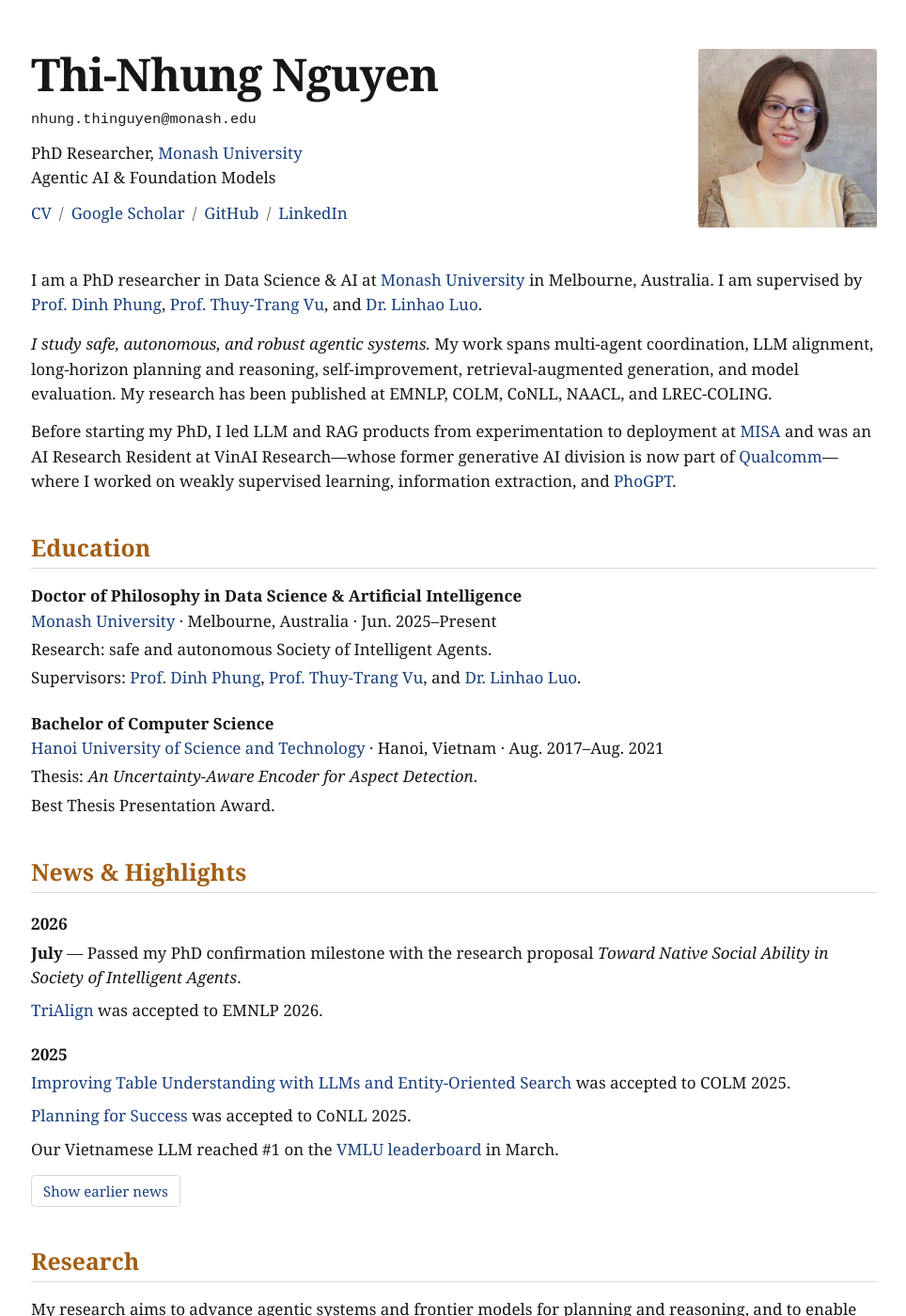
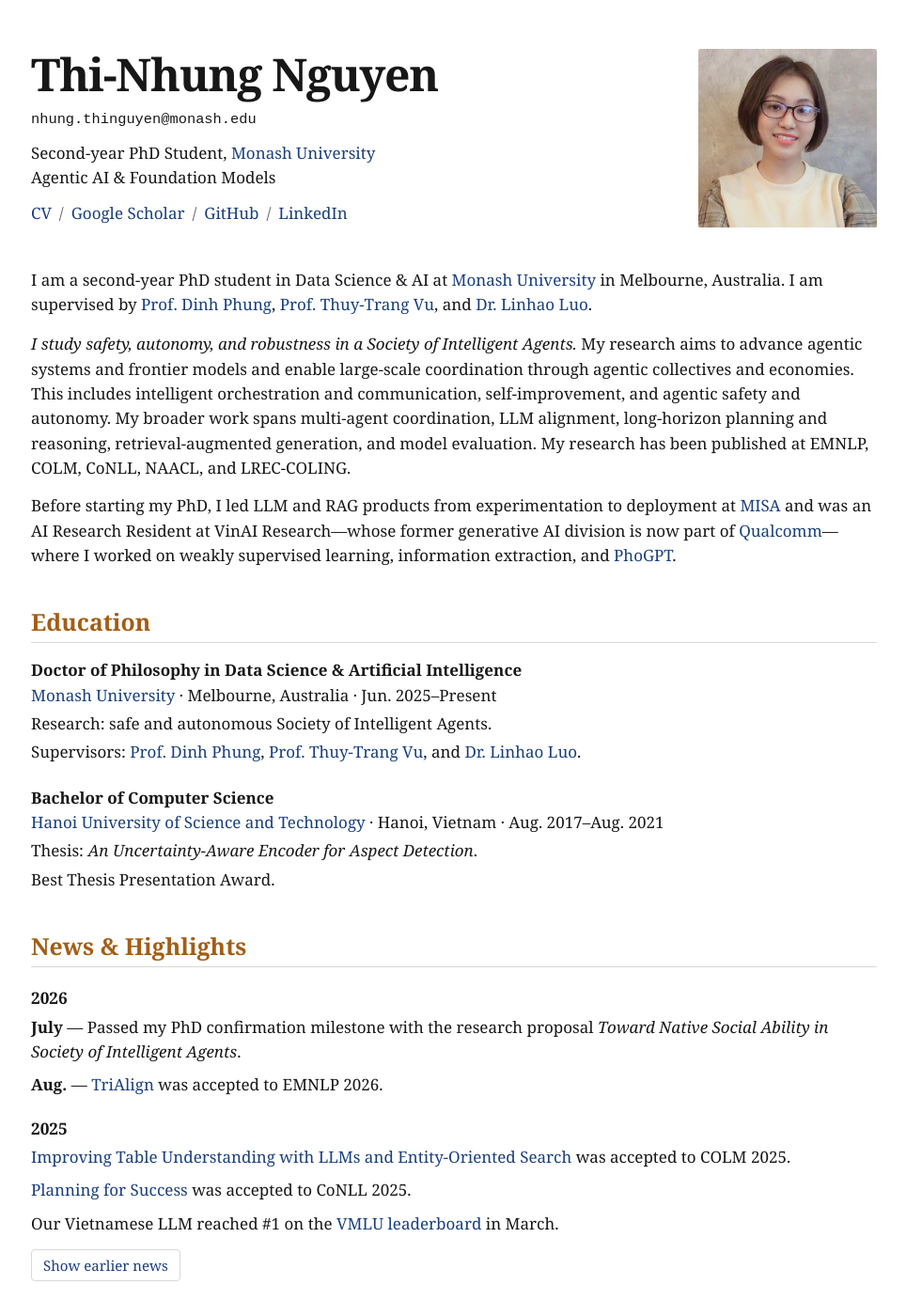
Before and after one commit to nhungnt7/nhungnt7.github.io, a Jekyll site: the page built from _pages/about.md, in a window 1280 px wide and 1400 px high. Shown: the whole window at 94% size, without its empty margins (157-1121 px from the left). Built offline with Jekyll 4.4.1, drawn with Linux system fonts in a browser that asks for light colours; some of the changed text lies outside the part shown.

Commit message:
Merge research profile and update PhD status

```diff
--- a/_config.yml
+++ b/_config.yml
@@ -7,7 +7,7 @@
 
 # Site Settings
 title                    : "Thi-Nhung Nguyen"
-description              : "PhD Researcher in Agentic AI and Foundation Models at Monash University"
+description              : "Second-year PhD Student in Agentic AI and Foundation Models at Monash University"
 url                      : "https://nhungnt7.github.io"
 baseurl                  : ""
 repository               : "nhungnt7/nhungnt7.github.io"
@@ -25,7 +25,7 @@
 author:
   name             : "Thi-Nhung Nguyen"
   avatar           : "images/avatar.png"
-  bio              : "PhD Researcher · Agentic AI & Foundation Models"
+  bio              : "Second-year PhD Student · Agentic AI & Foundation Models"
   location         : "Melbourne, Australia"
   employer         :
   pubmed           :
--- a/_layouts/simple.html
+++ b/_layouts/simple.html
@@ -4,9 +4,9 @@
     <meta charset="utf-8">
     <meta name="viewport" content="width=device-width, initial-scale=1">
     <title>Thi-Nhung Nguyen</title>
-    <meta name="description" content="PhD Researcher in Agentic AI and Foundation Models at Monash University">
+    <meta name="description" content="Second-year PhD Student in Agentic AI and Foundation Models at Monash University">
     <meta property="og:title" content="Thi-Nhung Nguyen">
-    <meta property="og:description" content="PhD Researcher in Agentic AI and Foundation Models at Monash University">
+    <meta property="og:description" content="Second-year PhD Student in Agentic AI and Foundation Models at Monash University">
     <meta property="og:type" content="website">
     <meta property="og:url" content="{{ page.url | absolute_url }}">
     <link rel="canonical" href="{{ page.url | absolute_url }}">
@@ -20,7 +20,7 @@
           <h1>Thi-Nhung Nguyen</h1>
           <p class="profile__email"><a href="mailto:nhung.thinguyen@monash.edu">nhung.thinguyen@monash.edu</a></p>
           <p class="profile__role">
-            PhD Researcher, <a href="https://www.monash.edu/">Monash University</a><br>
+            Second-year PhD Student, <a href="https://www.monash.edu/">Monash University</a><br>
             Agentic AI &amp; Foundation Models
           </p>
           <nav class="profile__links" aria-label="Profile links">
--- a/_pages/about.md
+++ b/_pages/about.md
@@ -2,15 +2,15 @@
 layout: simple
 permalink: /
 title: "Thi-Nhung Nguyen"
-excerpt: "PhD Researcher in Agentic AI and Foundation Models at Monash University."
+excerpt: "Second-year PhD Student in Agentic AI and Foundation Models at Monash University."
 redirect_from:
   - /about/
   - /about.html
 ---
 
-I am a PhD researcher in Data Science & AI at [Monash University](https://www.monash.edu/) in Melbourne, Australia. I am supervised by [Prof. Dinh Phung](https://dinhphung.ml/), [Prof. Thuy-Trang Vu](https://trangvu.github.io/), and [Dr. Linhao Luo](https://rmanluo.github.io/).
+I am a second-year PhD student in Data Science & AI at [Monash University](https://www.monash.edu/) in Melbourne, Australia. I am supervised by [Prof. Dinh Phung](https://dinhphung.ml/), [Prof. Thuy-Trang Vu](https://trangvu.github.io/), and [Dr. Linhao Luo](https://rmanluo.github.io/).
 
-<p class="research-focus"><em>I study safe, autonomous, and robust agentic systems.</em> My work spans multi-agent coordination, LLM alignment, long-horizon planning and reasoning, self-improvement, retrieval-augmented generation, and model evaluation. My research has been published at EMNLP, COLM, CoNLL, NAACL, and LREC-COLING.</p>
+<p class="research-focus"><em>I study safety, autonomy, and robustness in a Society of Intelligent Agents.</em> My research aims to advance agentic systems and frontier models and enable large-scale coordination through agentic collectives and economies. This includes intelligent orchestration and communication, self-improvement, and agentic safety and autonomy. My broader work spans multi-agent coordination, LLM alignment, long-horizon planning and reasoning, retrieval-augmented generation, and model evaluation. My research has been published at EMNLP, COLM, CoNLL, NAACL, and LREC-COLING.</p>
 
 Before starting my PhD, I led LLM and RAG products from experimentation to deployment at [MISA](https://www.misa.vn/) and was an AI Research Resident at VinAI Research—whose former generative AI division is now part of [Qualcomm](https://www.qualcomm.com/news/releases/2025/04/qualcomm-expands-generative-ai-capabilities-with-acquisition-of-)—where I worked on weakly supervised learning, information extraction, and [PhoGPT](https://github.com/VinAIResearch/PhoGPT).
 
@@ -35,7 +35,7 @@
 <h3 class="news-year">2026</h3>
 <ul class="news-list">
   <li><time>July</time> — Passed my PhD confirmation milestone with the research proposal <em>Toward Native Social Ability in Society of Intelligent Agents</em>.</li>
-  <li><a href="https://arxiv.org/abs/2606.01755">TriAlign</a> was accepted to EMNLP 2026.</li>
+  <li><time>Aug.</time> — <a href="https://arxiv.org/abs/2606.01755">TriAlign</a> was accepted to EMNLP 2026.</li>
 </ul>
 
 <h3 class="news-year">2025</h3>
@@ -66,10 +66,6 @@
 </ul>
   </div>
 </details>
-
-## Research
-
-My research aims to advance agentic systems and frontier models for planning and reasoning, and to enable large-scale coordination through agentic collectives and economies. This includes intelligent orchestration and communication, self-improvement, and agentic safety and autonomy.
 
 ## Selected Publications
 
@@ -139,7 +135,7 @@
 ## Experience
 
 <ul class="compact-list">
-  <li><time>2025–Present</time> — PhD Researcher &amp; Research Assistant, <a href="https://www.monash.edu/">Monash University</a></li>
+  <li><time>2025–Present</time> — Second-year PhD Student &amp; Research Assistant, <a href="https://www.monash.edu/">Monash University</a></li>
   <li><time>2024–2025</time> — Senior AI Engineer &amp; LLM Team Lead, <a href="https://www.misa.vn/">MISA</a></li>
   <li><time>2022–2024</time> — AI Research Resident, VinAI Research</li>
   <li><time>2019–2022</time> — Research Student, Data Science Laboratory, HUST</li>
```
